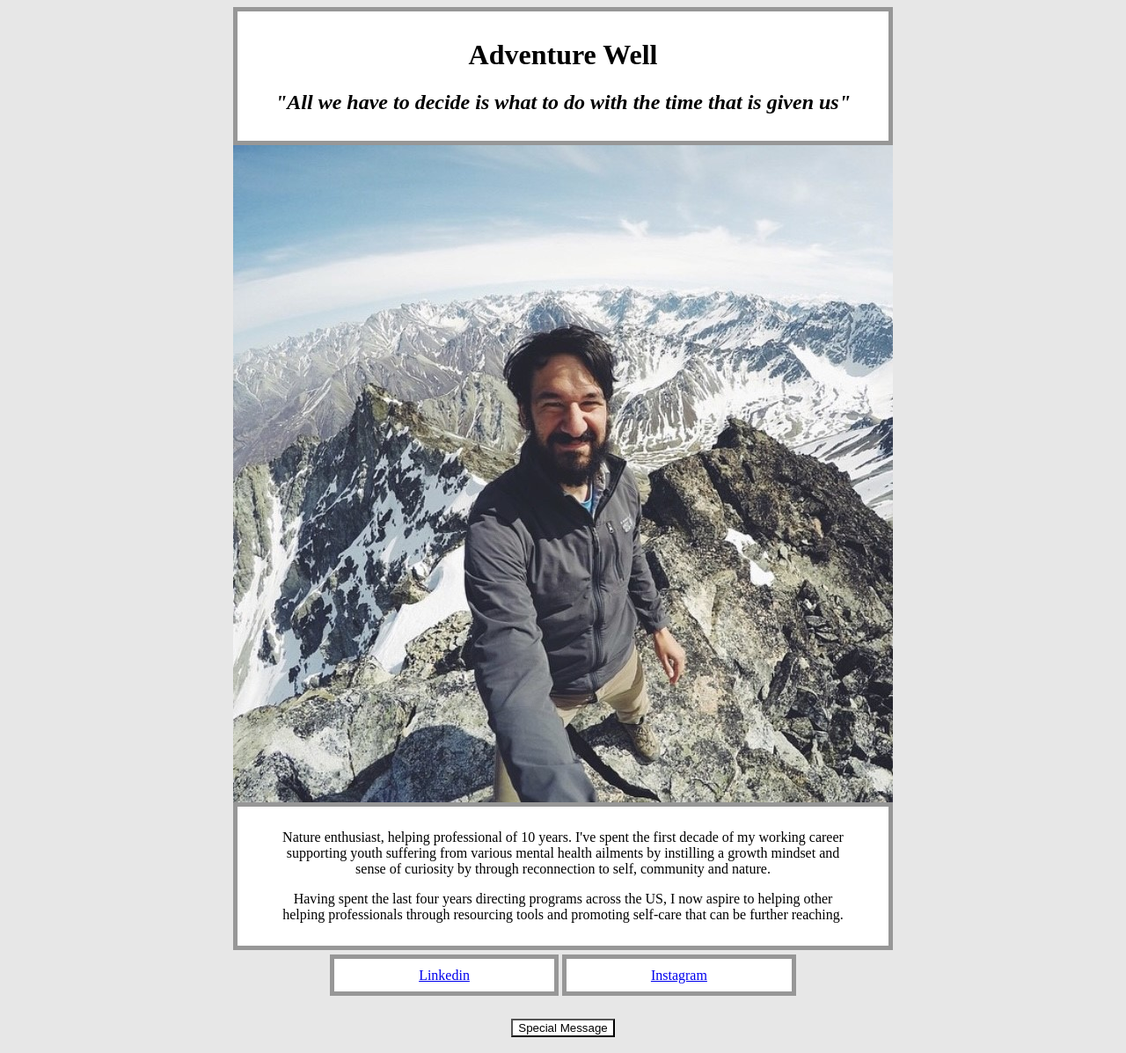
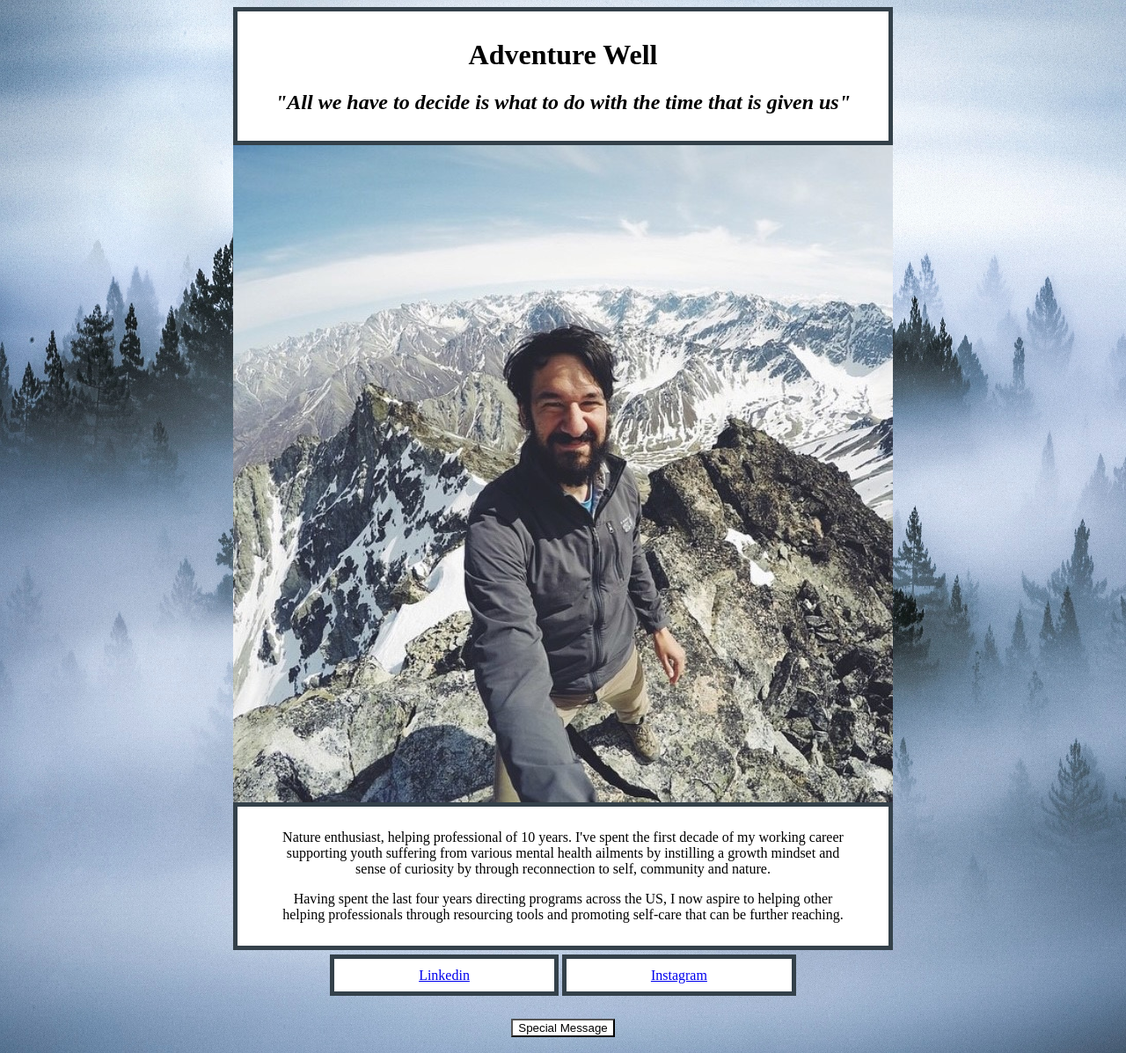
Before and after one commit to drclements/asellus-website, a plain HTML site: page index.html in a window 1280 px wide. Shown: the whole page at 88% size. Drawn offline with Linux system fonts and the light colour scheme.

Commit message:
first draft final push

```diff
--- a/style.css
+++ b/style.css
@@ -1,5 +1,7 @@
 body {
-    Background: rgb(231, 231, 231);
+    background:url("Photos/pexels-trace-hudson-2529973.jpg");
+    background-blend-mode: soft-light;
+    background-size:cover;
 }
 
 h2 {
@@ -9,7 +11,7 @@ h2 {
 header {
     width: 720px;
     padding: 10px;
-    border: 5px solid rgb(151, 151, 151);
+    border: 5px solid #34414a;
     margin: 0;
     background-color: rgb(255, 255, 255);
     text-align: center;
@@ -32,7 +34,7 @@ p {
 #bio {
     width: 720px;
     padding: 10px;
-    border: 5px solid rgb(151, 151, 151);
+    border: 5px solid #34414a;
     margin: 0;
     background-color: rgb(255, 255, 255);
     margin-left: auto;
@@ -44,7 +46,7 @@ a {
     padding: 10px;
     padding-left: 96px;
     padding-right: 96px;
-    border: 5px solid rgb(151, 151, 151);
+    border: 5px solid #34414a;
     background-color: rgb(255, 255, 255);
     width: 100%;
 
```
